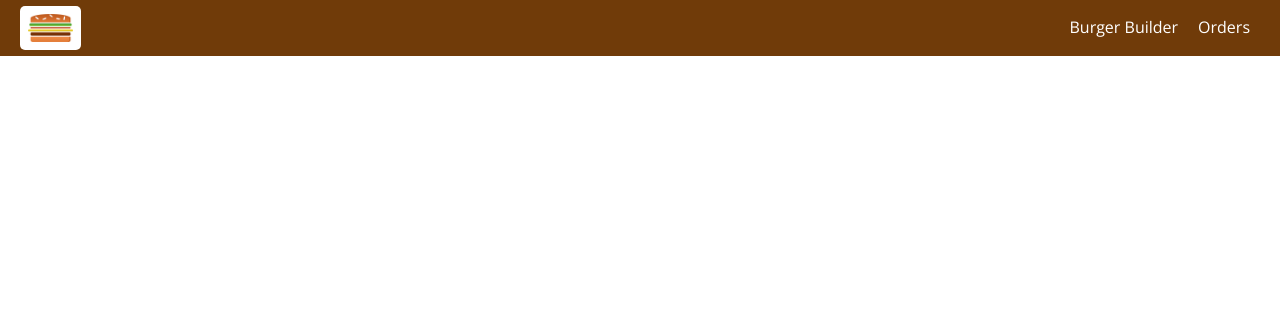
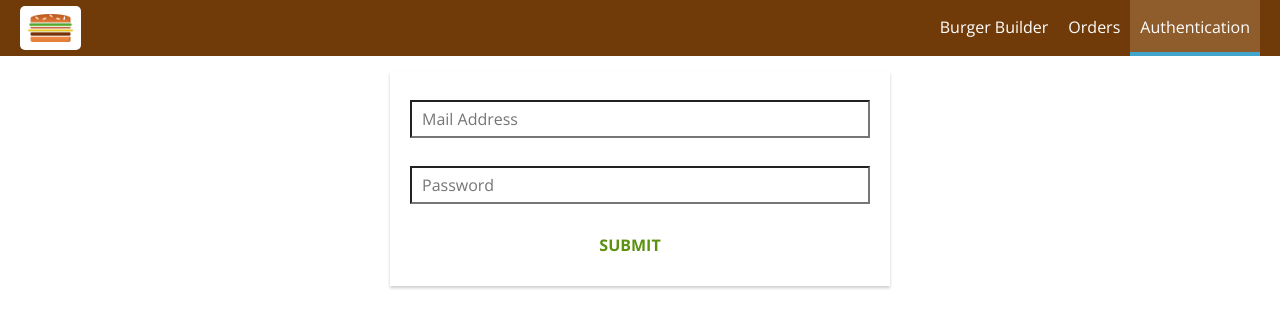
Before and after one commit to xmyLydia/React, a React app in the folder my-app/: page /auth in a window 1280 px wide. Shown: the top 328 px of the page. Built offline with nearby package versions, Linux system fonts and the light colour scheme.

Commit message:
Authentication

```diff
--- a/my-app/src/App.js
+++ b/my-app/src/App.js
@@ -4,7 +4,7 @@
 import {Route, Switch} from 'react-router-dom';
 import Checkout from './containers/Checkout/Checkout';
 import Orders from './containers/Orders/Orders';
-
+import Auth from './containers/Auth/Auth';
 class App extends Component {
 
   render() {
@@ -14,6 +14,7 @@
           <Switch>
           <Route path="/checkout" component = {Checkout}/>
           <Route path="/orders" exact component = {Orders}/>
+          <Route path="/auth" exact component = {Auth}/>
           <Route path="/" exact component = {BurgerBuilder}/>
 
           </Switch>
--- a/my-app/src/components/Navigation/NavigationItems/NavigationItems.js
+++ b/my-app/src/components/Navigation/NavigationItems/NavigationItems.js
@@ -11,6 +11,9 @@
         <NavigationItem
             link="/orders"
         >Orders</NavigationItem>
+         <NavigationItem
+            link="/auth"
+        >Authentication</NavigationItem>
     </ul>
 );
 
--- /dev/null
+++ b/my-app/src/containers/Auth/Auth.js
@@ -0,0 +1,95 @@
+import React, { Component } from 'react';
+import Input from '../../components/UI/Input/Input';
+import Button from '../../components/UI/Button/Button';
+import classes from './Auth.module.css';
+
+class Auth extends Component {
+    state = {
+        controls: {
+            email: {
+                elementType: 'input',
+                elementConfig: {
+                    type: 'email',
+                    placeholder: 'Mail Address'
+                },
+                value: '',
+                validation: {
+                    required: true,
+                    isEmail: true
+                },
+                valid: false,
+                touched: false
+            },
+            password: {
+                elementType: 'input',
+                elementConfig: {
+                    type: 'password',
+                    placeholder: 'Password'
+                },
+                value: '',
+                validation: {
+                    required: true,
+                    minLength: 7
+                },
+                valid: false,
+                touched: false
+            }
+        }
+    }
+    checkValidity(value, rules) {
+        let isValid = true;
+        if (rules.required) {
+            isValid = value.trim() !== '' && isValid;
+        }
+        if (rules.minLength) {
+            isValid = value.length >= rules.minLength && isValid;
+        }
+        if (rules.maxLength) {
+            isValid = value.length <= rules.maxLength && isValid;
+        }
+        if (rules.isEmail) {
+            const pattern = /[a-z0-9!#$%&'*+/=?^_`{|}~-]+(?:\.[a-z0-9!#$%&'*+/=?^_`{|}~-]+)*@(?:[a-z0-9](?:[a-z0-9-]*[a-z0-9])?\.)+[a-z0-9](?:[a-z0-9-]*[a-z0-9])?/;
+            isValid = pattern.test(value) && isValid
+        }
+
+        if (rules.isNumeric) {
+            const pattern = /^\d+$/;
+            isValid = pattern.test(value) && isValid
+        }
+
+        return isValid;
+    }
+
+    render() {
+        let formElementsArray = [];
+        for (let key in this.state.controls) {
+            formElementsArray.push({
+                id: key,
+                config: this.state.controls[key]
+            });
+        }
+        const form = formElementsArray.map(formElement => (
+            <Input
+                key={formElement.id}
+                elementType={formElement.config.elementType}
+                elementConfig={formElement.config.elementConfig}
+                value={formElement.config.value}
+                invalid={!formElement.config.valid}
+                shouldValidate={formElement.config.validation}
+                touched={formElement.config.touched}
+                changed={(event) => this.inputChangedHandler(event, formElement.id)}
+            />
+
+        ))
+        return (
+            <div className={classes.Auth}>
+                <form>
+                    {form}
+                    <Button btnType="Success">SUBMIT</Button>
+                </form>
+
+            </div>
+        );
+    }
+}
+export default Auth;
--- /dev/null
+++ b/my-app/src/containers/Auth/Auth.module.css
@@ -0,0 +1,15 @@
+.Auth{
+    margin: 20px auto;
+    width: 80%;
+    text-align: center;
+    box-shadow: 0 2px 3px #ccc;
+    border: 1px sold #eee;
+    padding: 10px;
+    box-sizing: border-box;
+}
+
+@media (min-width:600px){
+    .Auth{
+        width: 500px;
+    }
+}
```
